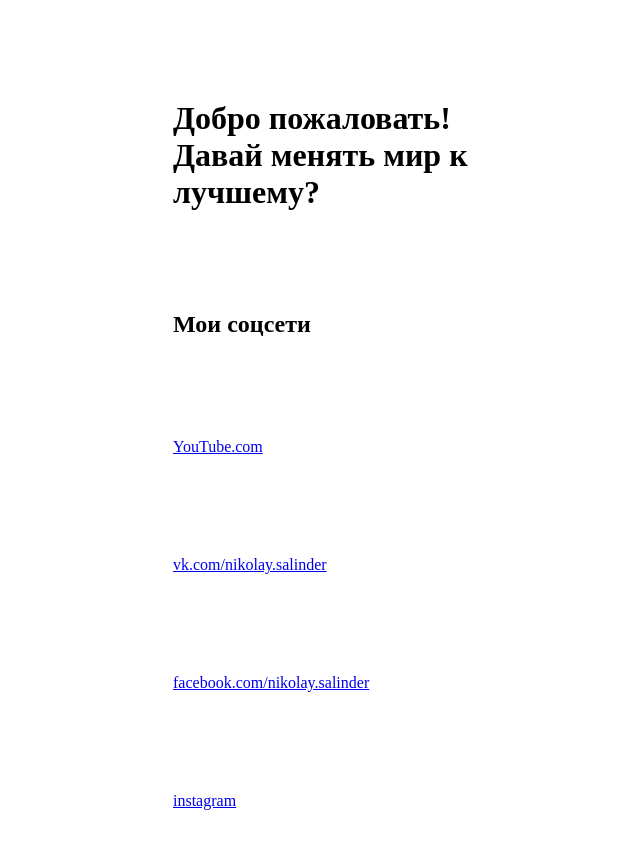
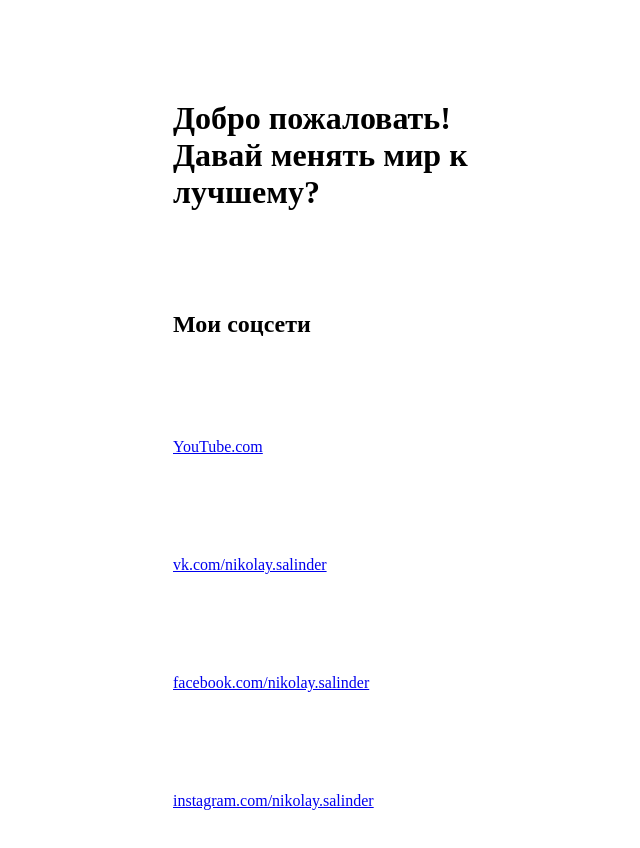
Before and after one commit to nikolaysalinder/nikolaysalinder.github.io, a website: page index.html in a window 1280 px wide. Shown: the whole page, without its empty margins (287-927 px from the left). Drawn offline with Linux system fonts and the light colour scheme.

Commit message:
Chang inst link

```diff
--- a/index.html
+++ b/index.html
@@ -12,6 +12,6 @@
   <a style="display: block; margin: 100px auto; width: 360px; height: 100%" href="https://www.youtube.com/channel/UCkYDjYUDB47l6OhRCSka12g">YouTube.com</a>
   <a style="display: block; margin: 100px auto; width: 360px; height: 100%" href="https://vk.com/nikolay.salinder">vk.com/nikolay.salinder</a>
   <a style="display: block; margin: 100px auto; width: 360px; height: 100%" href="https://www.facebook.com/nikolay.salinder">facebook.com/nikolay.salinder</a>
-  <a style="display: block; margin: 100px auto; width: 360px; height: 100%" href="https://www.instagram.com/nikolay.salinder/">instagram</a>
+  <a style="display: block; margin: 100px auto; width: 360px; height: 100%" href="https://www.instagram.com/nikolay.salinder/">instagram.com/nikolay.salinder</a>
 </body>
 </html>
```
